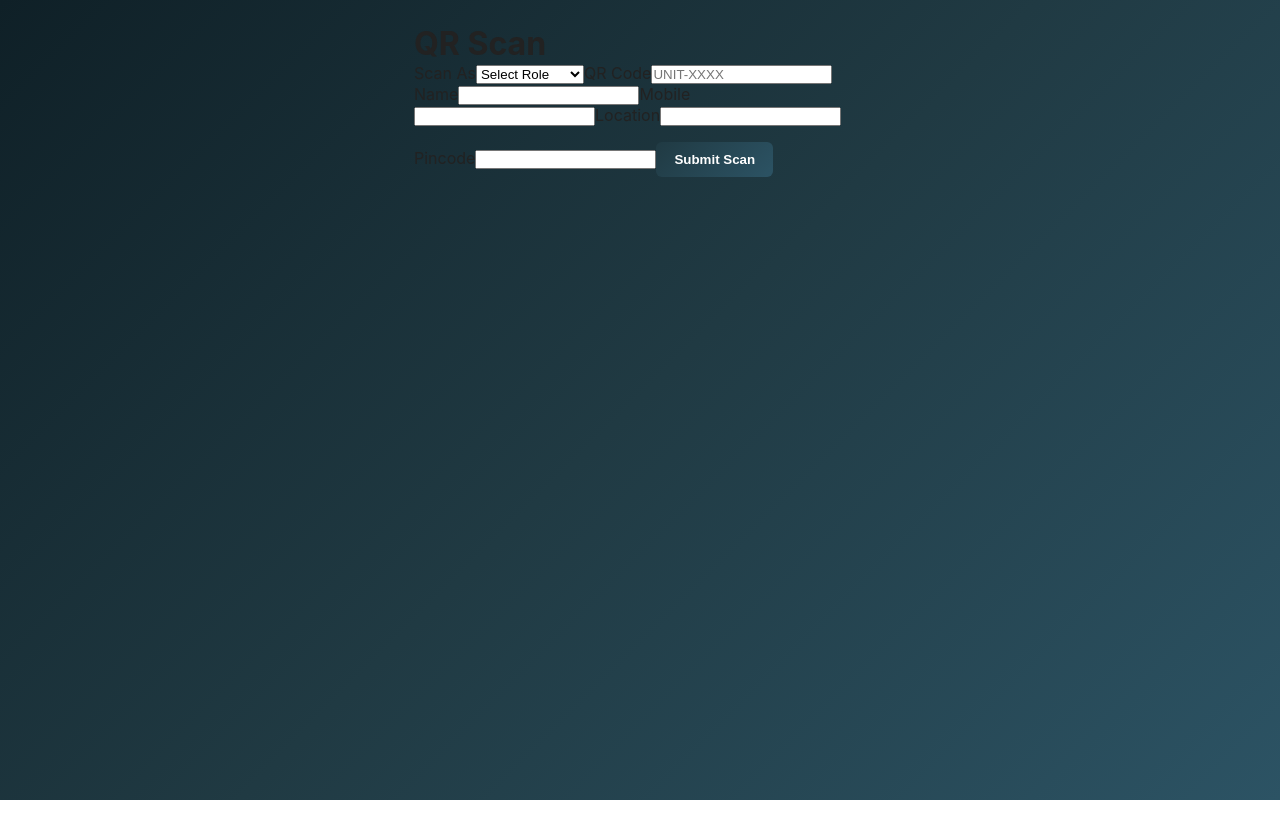
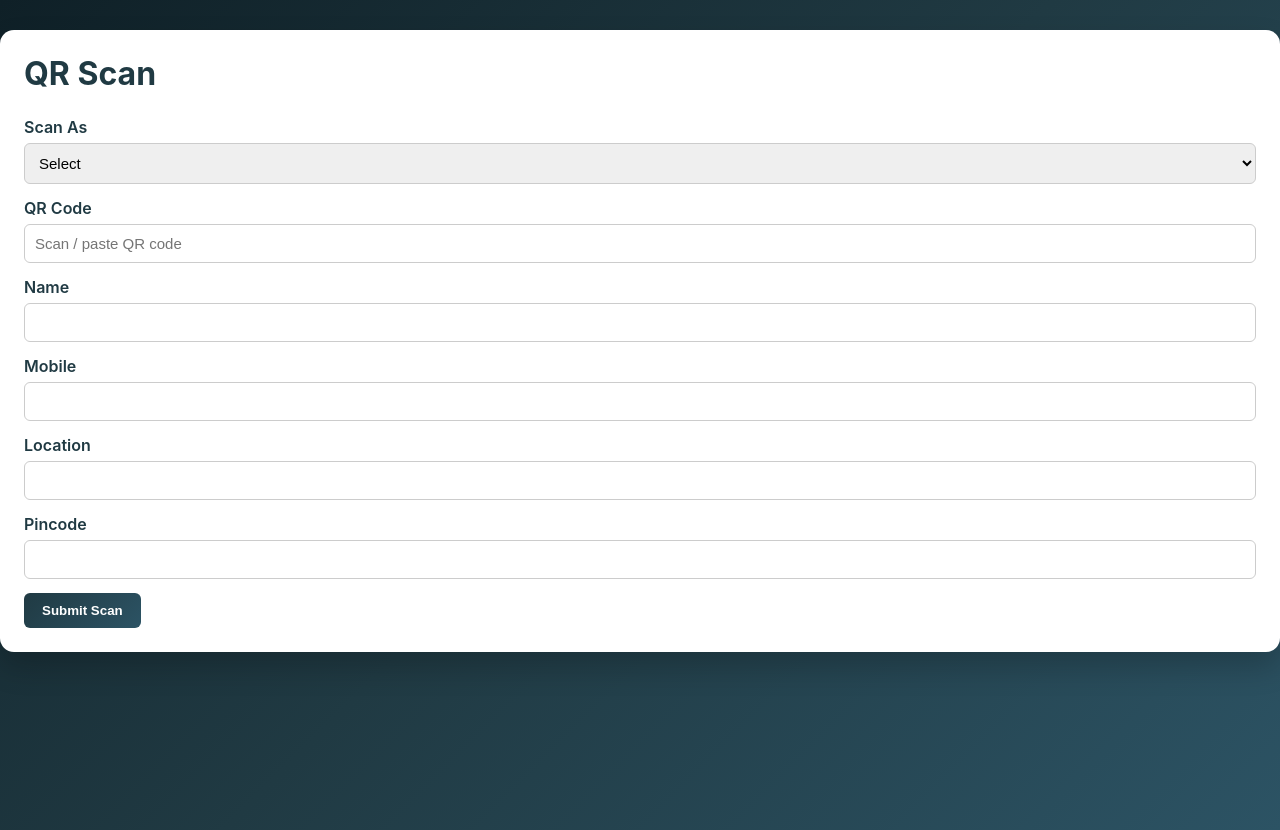
Before and after one commit to officiallvellora-coder/Inventory-system, a React (Create React App) app in the folder frontend/: page /scanner in a window 1280 px wide. Before the commit the page ends 800 px from the top, so only its background shows below. Built offline with nearby package versions, Linux system fonts and the light colour scheme.

Commit message:
Update CustomerScanner.js

```diff
--- a/frontend/src/pages/CustomerScanner.js
+++ b/frontend/src/pages/CustomerScanner.js
@@ -11,16 +11,20 @@ export default function CustomerScanner() {
   const [location, setLocation] = useState('');
   const [pincode, setPincode] = useState('');
   const [message, setMessage] = useState('');
+  const [loading, setLoading] = useState(false);
 
-  const handleSubmit = async (e) => {
+  const submit = async (e) => {
     e.preventDefault();
+    setMessage('');
 
     if (!role || !qrCode || !name || !mobile || !location) {
-      setMessage('All required fields must be filled');
+      setMessage('Please fill all required fields');
       return;
     }
 
     try {
+      setLoading(true);
+
       const res = await axios.post(`${API_URL}/customer/scan`, {
         qrCode,
         role,
@@ -30,69 +34,72 @@ export default function CustomerScanner() {
         pincode
       });
 
-      setMessage(res.data.message);
+      setMessage(res.data.message || 'Scan successful');
 
       setQrCode('');
       setName('');
       setMobile('');
       setLocation('');
       setPincode('');
+      setRole('');
     } catch (err) {
       setMessage(err.response?.data?.error || 'Scan failed');
+    } finally {
+      setLoading(false);
     }
   };
 
   return (
-    <div style={{ padding: 24, maxWidth: 500, margin: '0 auto' }}>
+    <div className="customer-scanner">
       <h1>QR Scan</h1>
 
-      <form onSubmit={handleSubmit}>
+      <form onSubmit={submit}>
+        <div className="form-group">
           <label>Scan As</label>
-        <select value={role} onChange={e => setRole(e.target.value)}>
-          <option value="">Select Role</option>
+          <select value={role} onChange={(e) => setRole(e.target.value)}>
+            <option value="">Select</option>
             <option value="superstockist">Super Stockist</option>
             <option value="distributor">Distributor</option>
             <option value="retailer">Retailer</option>
             <option value="customer">Customer</option>
           </select>
+        </div>
 
+        <div className="form-group">
           <label>QR Code</label>
           <input
             value={qrCode}
-          onChange={e => setQrCode(e.target.value)}
-          placeholder="UNIT-XXXX"
+            onChange={(e) => setQrCode(e.target.value)}
+            placeholder="Scan / paste QR code"
           />
+        </div>
 
+        <div className="form-group">
           <label>Name</label>
-        <input
-          value={name}
-          onChange={e => setName(e.target.value)}
-        />
+          <input value={name} onChange={(e) => setName(e.target.value)} />
+        </div>
 
+        <div className="form-group">
           <label>Mobile</label>
-        <input
-          value={mobile}
-          onChange={e => setMobile(e.target.value)}
-        />
+          <input value={mobile} onChange={(e) => setMobile(e.target.value)} />
+        </div>
 
+        <div className="form-group">
           <label>Location</label>
-        <input
-          value={location}
-          onChange={e => setLocation(e.target.value)}
-        />
+          <input value={location} onChange={(e) => setLocation(e.target.value)} />
+        </div>
 
+        <div className="form-group">
           <label>Pincode</label>
-        <input
-          value={pincode}
-          onChange={e => setPincode(e.target.value)}
-        />
+          <input value={pincode} onChange={(e) => setPincode(e.target.value)} />
+        </div>
 
-        <button type="submit" style={{ marginTop: 16 }}>
-          Submit Scan
+        <button type="submit" disabled={loading}>
+          {loading ? 'Processing...' : 'Submit Scan'}
         </button>
       </form>
 
-      {message && <p style={{ marginTop: 16 }}>{message}</p>}
+      {message && <div className="message">{message}</div>}
     </div>
   );
 }
```
Lines whose indentation alone changed are shown as unchanged.
